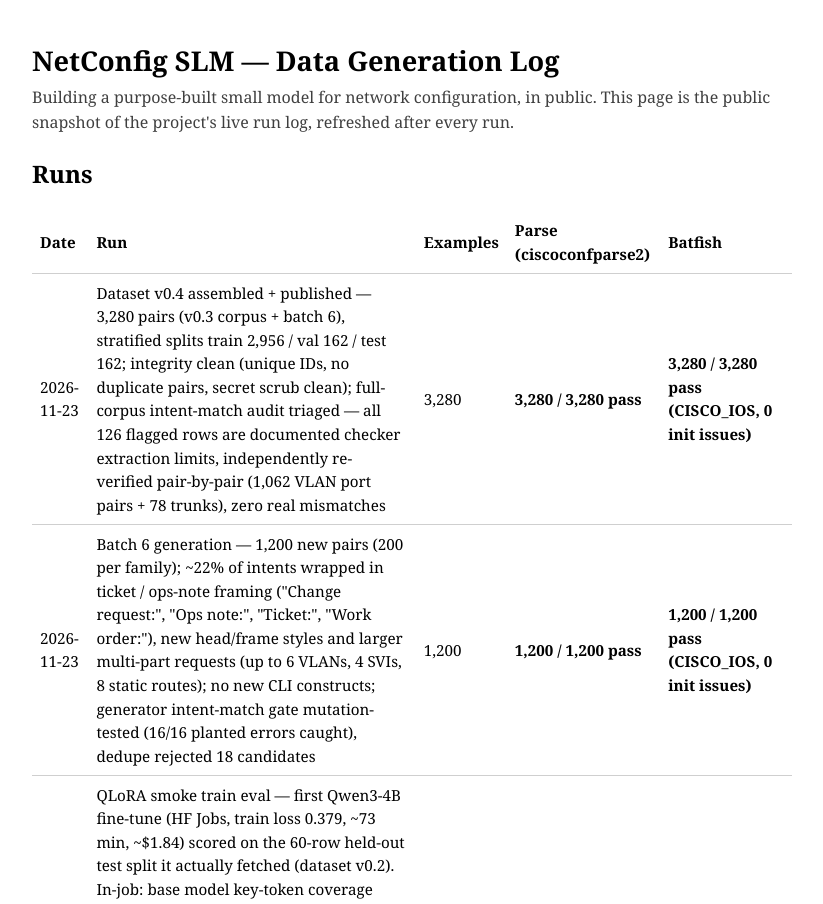
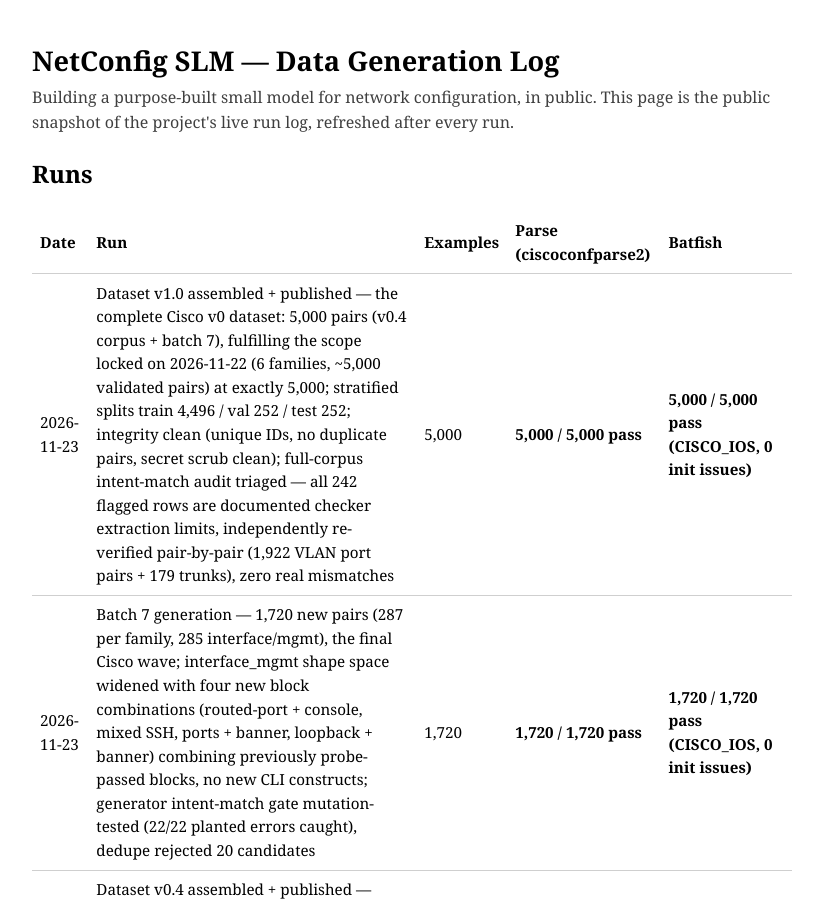
Before and after one commit to aag1091-alt/slm, a plain HTML site: page index.html in a window 1280 px wide. Shown: the top 904 px of the page, without its empty margins (228-1051 px from the left). Drawn offline with Linux system fonts and the light colour scheme.

Commit message:
Log: batch 7 (1,720 pairs) + dataset v1.0 published — complete Cisco v0 dataset, 5,000 total

```diff
--- a/index.html
+++ b/index.html
@@ -24,6 +24,20 @@
 <h2>Runs</h2>
 <table>
   <tr><th>Date</th><th>Run</th><th>Examples</th><th>Parse (ciscoconfparse2)</th><th>Batfish</th></tr>
+  <tr>
+    <td>2026-11-23</td>
+    <td>Dataset v1.0 assembled + published — the complete Cisco v0 dataset: 5,000 pairs (v0.4 corpus + batch 7), fulfilling the scope locked on 2026-11-22 (6 families, ~5,000 validated pairs) at exactly 5,000; stratified splits train 4,496 / val 252 / test 252; integrity clean (unique IDs, no duplicate pairs, secret scrub clean); full-corpus intent-match audit triaged — all 242 flagged rows are documented checker extraction limits, independently re-verified pair-by-pair (1,922 VLAN port pairs + 179 trunks), zero real mismatches</td>
+    <td>5,000</td>
+    <td class="pass">5,000 / 5,000 pass</td>
+    <td class="pass">5,000 / 5,000 pass (CISCO_IOS, 0 init issues)</td>
+  </tr>
+  <tr>
+    <td>2026-11-23</td>
+    <td>Batch 7 generation — 1,720 new pairs (287 per family, 285 interface/mgmt), the final Cisco wave; interface_mgmt shape space widened with four new block combinations (routed-port + console, mixed SSH, ports + banner, loopback + banner) combining previously probe-passed blocks, no new CLI constructs; generator intent-match gate mutation-tested (22/22 planted errors caught), dedupe rejected 20 candidates</td>
+    <td>1,720</td>
+    <td class="pass">1,720 / 1,720 pass</td>
+    <td class="pass">1,720 / 1,720 pass (CISCO_IOS, 0 init issues)</td>
+  </tr>
   <tr>
     <td>2026-11-23</td>
     <td>Dataset v0.4 assembled + published — 3,280 pairs (v0.3 corpus + batch 6), stratified splits train 2,956 / val 162 / test 162; integrity clean (unique IDs, no duplicate pairs, secret scrub clean); full-corpus intent-match audit triaged — all 126 flagged rows are documented checker extraction limits, independently re-verified pair-by-pair (1,062 VLAN port pairs + 78 trunks), zero real mismatches</td>
@@ -113,10 +127,10 @@
 <h2>Totals</h2>
 <table>
   <tr><th>Validated examples</th><th>v0 target</th><th>Families</th></tr>
-  <tr><td>3,280</td><td>~5,000 pairs</td><td>VLAN/L2 · trunk/SVI · static routing · OSPF · BGP · interface/mgmt</td></tr>
+  <tr><td>5,000</td><td>~5,000 pairs — reached (v1.0 complete)</td><td>VLAN/L2 · trunk/SVI · static routing · OSPF · BGP · interface/mgmt</td></tr>
 </table>
 
-<p class="note">Status: v0 scope locked on 2026-11-22 (6 families, ~5,000 validated pairs, Qwen3-4B fine-tune first). <strong>Dataset v0.4 published 2026-11-23:</strong> 3,280 validated pairs (train 2,956 / val 162 / test 162) at <a href="https://huggingface.co/datasets/aag1091/netconfig-slm-dataset">huggingface.co/datasets/aag1091/netconfig-slm-dataset</a>. <strong>QLoRA smoke train completed 2026-11-23:</strong> train loss 0.379; fine-tuned coverage 0.983 vs base 0.706 on the held-out test split, but the raw generations do not stop after one config (Batfish 0/60 raw, 60/60 for the first configs alone; intent-match 33/60 raw). Ahead: the final growth wave to the full ~5,000-pair v0, then a retrain with the stopping fix — the model publishes only if its raw output clears the set bar: Batfish ≥95% and intent-match ≥90%.</p>
+<p class="note">Status: v0 scope locked on 2026-11-22 (6 families, ~5,000 validated pairs, Qwen3-4B fine-tune first). <strong>Dataset v1.0 published 2026-11-23 — the Cisco v0 dataset is complete:</strong> 5,000 validated pairs (train 4,496 / val 252 / test 252) at <a href="https://huggingface.co/datasets/aag1091/netconfig-slm-dataset">huggingface.co/datasets/aag1091/netconfig-slm-dataset</a>; Cisco dataset growth stops here. <strong>QLoRA smoke train completed 2026-11-23:</strong> train loss 0.379; fine-tuned coverage 0.983 vs base 0.706 on the held-out test split, but the raw generations do not stop after one config (Batfish 0/60 raw, 60/60 for the first configs alone; intent-match 33/60 raw). Ahead: the full QLoRA retrain on v1.0 with the stopping fix launches next — the model publishes only if its raw output clears the set bar: Batfish ≥95% and intent-match ≥90%.</p>
 
 <p class="note">Every dataset example must pass two rungs before it counts: a syntax parse, then Batfish semantic validation. Background: <a href="https://avinashgosavi.com/post/building-a-purpose-built-small-model-the-prework/">Building a purpose-built small model: the prework</a>.</p>
 </body>
```
